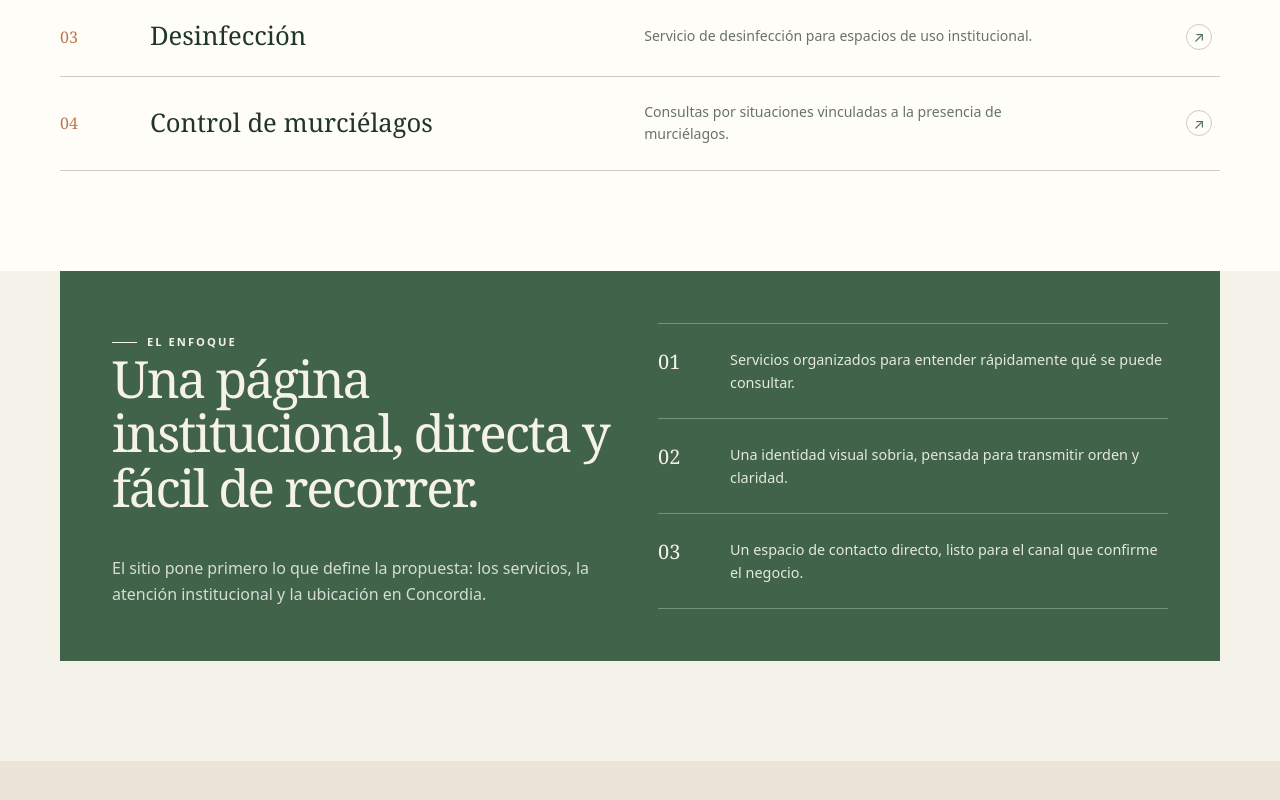
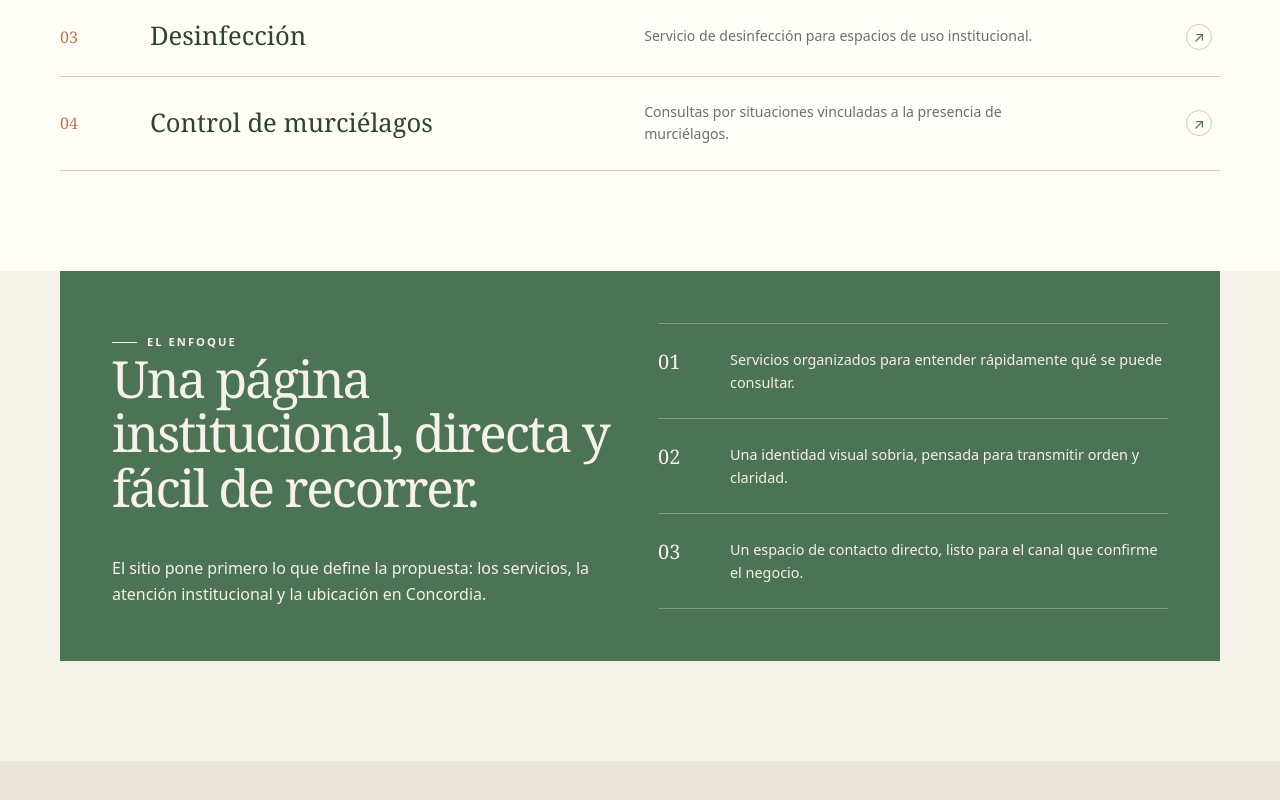
Before and after one commit to TuWebEnTresDias/concordia, a plain HTML site: page index.html in a window 1280 px wide. Shown: the part 1324-2124 px from the top of the page. Drawn offline with Linux system fonts and the light colour scheme.

Commit message:
Aclarar los tonos verdes de Concordia

```diff
--- a/index.html
+++ b/index.html
@@ -3,7 +3,7 @@
 <head>
   <meta charset="utf-8">
   <meta name="viewport" content="width=device-width, initial-scale=1">
-  <meta name="theme-color" content="#21352a">
+  <meta name="theme-color" content="#2c4433">
   <meta name="description" content="Servicios institucionales de desratización, desinsectación, desinfección y control de murciélagos en Concordia, Entre Ríos.">
   <meta name="robots" content="noindex, nofollow">
   <meta property="og:type" content="website">
@@ -11,7 +11,7 @@
   <meta property="og:description" content="Servicios institucionales de control de plagas en Concordia, Entre Ríos.">
   <title>Control de plagas institucional en Concordia | Concordia</title>
   <style>
-    :root{color-scheme:light;--ink:#21352a;--green:#4a6d52;--green-deep:#40634a;--paper:#f5f2e9;--paper-dark:#eae5d8;--line:#cfcbbd;--muted:#67736a;--clay:#bd7651;--clay-light:#e7b395;--white:#fffdf8;--measure:1160px}
+    :root{color-scheme:light;--ink:#2c4433;--green:#496c51;--green-panel:#4c7354;--paper:#f5f2e9;--paper-dark:#eae5d8;--line:#cfcbbd;--muted:#67736a;--clay:#bd7651;--clay-light:#e7b395;--white:#fffdf8;--measure:1160px}
     *{box-sizing:border-box}
     html{scroll-behavior:smooth;scroll-padding-top:84px}
     body{margin:0;background:var(--paper);color:var(--ink);font:16px/1.6 ui-sans-serif,system-ui,-apple-system,BlinkMacSystemFont,"Segoe UI",sans-serif}
@@ -35,7 +35,7 @@
     .mobile-nav{display:none;position:relative}
     .mobile-nav summary{list-style:none;cursor:pointer;padding:10px 0 10px 12px;font-size:.86rem;font-weight:700}
     .mobile-nav summary::-webkit-details-marker{display:none}
-    .mobile-nav__links{position:absolute;z-index:5;top:42px;right:0;width:220px;padding:12px 18px;border:1px solid var(--line);background:var(--white);box-shadow:0 14px 30px #21352a18}
+    .mobile-nav__links{position:absolute;z-index:5;top:42px;right:0;width:220px;padding:12px 18px;border:1px solid var(--line);background:var(--white);box-shadow:0 14px 30px #2c443318}
     .mobile-nav__links a{display:block;padding:10px 0;text-decoration:none;font-size:.9rem}
     .hero{position:relative;overflow:hidden;background:var(--ink);color:var(--paper)}
     .hero::before{position:absolute;inset:0;content:"";pointer-events:none;opacity:.2;background-image:radial-gradient(#dfe5db 1px,transparent 1px);background-size:26px 26px;mask-image:linear-gradient(90deg,transparent 10%,#000 100%)}
@@ -65,7 +65,7 @@
     .plan__accent{fill:var(--clay)}
     .plan__soft{fill:#d9e0d3}
     .plan text{fill:#e4e7dc;font:700 10px ui-sans-serif,system-ui,sans-serif;letter-spacing:2px}
-    .art-note{position:absolute;z-index:2;right:0;bottom:8px;padding:11px 14px;border:1px solid #d9e0d34a;background:#21352abd;color:#dfe5db;font-size:.64rem;letter-spacing:.13em;text-transform:uppercase}
+    .art-note{position:absolute;z-index:2;right:0;bottom:8px;padding:11px 14px;border:1px solid #d9e0d34a;background:#2c4433bd;color:#dfe5db;font-size:.64rem;letter-spacing:.13em;text-transform:uppercase}
     .band{border-bottom:1px solid var(--line);background:var(--paper-dark)}
     .band__inner{display:flex;min-height:68px;align-items:center;justify-content:space-between;gap:18px}
     .band span{color:var(--green);font-size:.72rem;font-weight:800;letter-spacing:.15em;text-transform:uppercase}
@@ -84,14 +84,14 @@
     .service p{max-width:440px;margin:0;color:var(--muted);font-size:.88rem}
     .service__mark{width:26px;height:26px;display:grid;place-items:center;border:1px solid var(--line);border-radius:50%;color:var(--green);font-size:.9rem}
     .focus{padding:0 0 100px}
-    .focus__panel{display:grid;grid-template-columns:1fr 1fr;gap:36px;align-items:center;padding:52px;background:var(--green-deep);color:var(--paper)}
+    .focus__panel{display:grid;grid-template-columns:1fr 1fr;gap:36px;align-items:center;padding:52px;background:var(--green-panel);color:var(--paper)}
     .focus__panel .section-label{color:var(--paper)}
     .focus__panel h2{max-width:560px;font:500 clamp(2rem,4vw,3.3rem)/1.06 Georgia,"Times New Roman",serif;letter-spacing:-.04em}
-    .focus__panel p{max-width:500px;margin-bottom:0;color:#d5ddd4}
+    .focus__panel p{max-width:500px;margin-bottom:0;color:var(--paper)}
     .focus__note{display:grid;grid-template-columns:54px 1fr;gap:18px;align-items:start;padding:24px 0;border-top:1px solid #e3e9dc55}
     .focus__note:last-child{border-bottom:1px solid #e3e9dc55}
     .focus__note b{color:var(--paper);font:500 1.25rem Georgia,serif}
-    .focus__note span{color:#e4e9df;font-size:.9rem}
+    .focus__note span{color:var(--paper);font-size:.9rem}
     .guide{background:var(--paper-dark)}
     .guide__grid{display:grid;grid-template-columns:.9fr 1.1fr;gap:64px}
     .guide__copy{max-width:450px}
```
